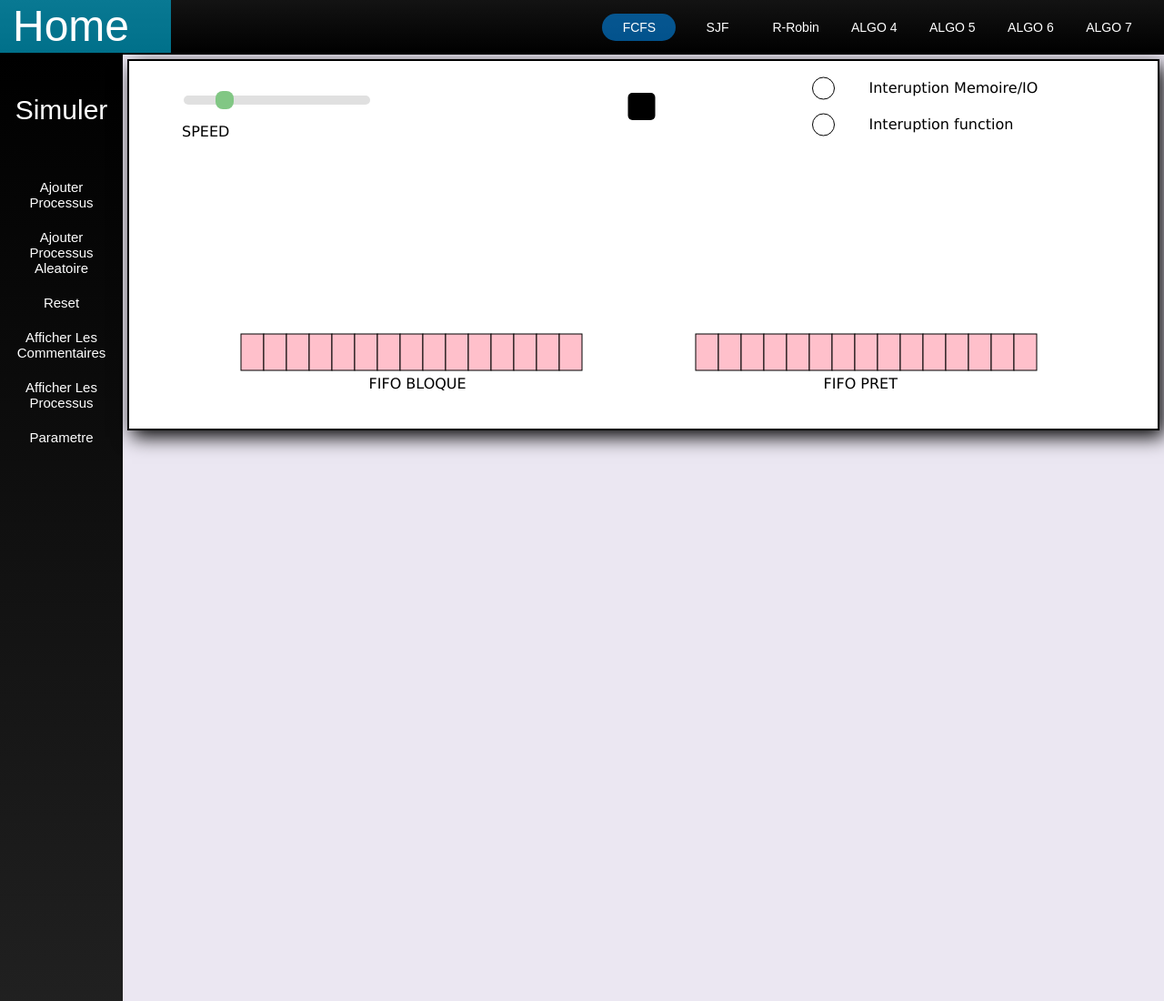
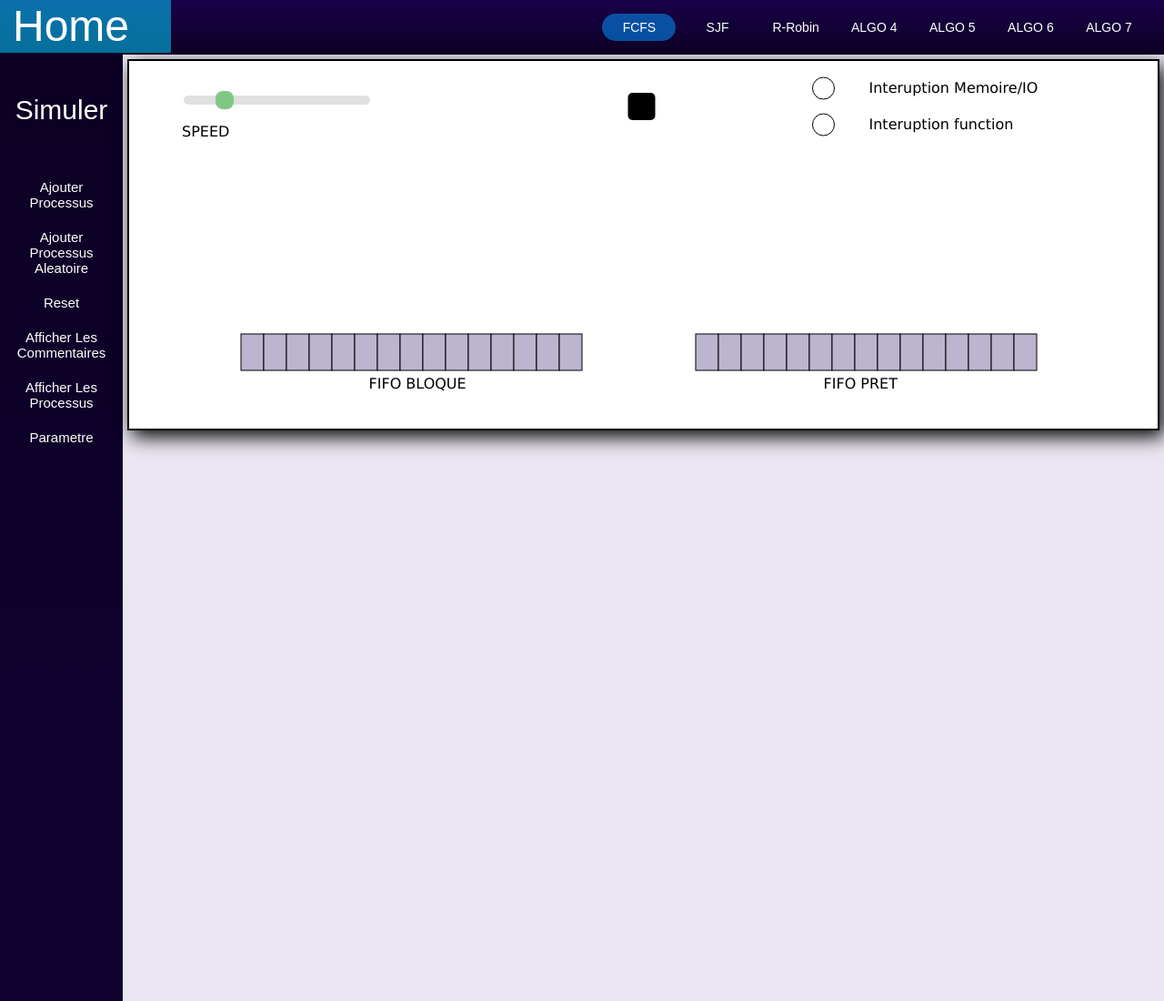
Before and after one commit to Aymen311/PROCESS, a plain HTML site: page algos/algo1/algo1.html in a window 1280 px wide. Shown: the top 1100 px of the page at 91% size. Drawn offline with Linux system fonts and the light colour scheme.

Commit message:
Adapte the home page theme (colors) on the algo pages : css1-3 and js1-3 ( js for the fifo )

```diff
--- a/algos/algo1/css/style.css
+++ b/algos/algo1/css/style.css
@@ -1,7 +1,22 @@
 body{
-    font-family: verdana;
+    scroll-behavior:smooth;
+    font-family: verdana, sans-serif ;;
 }
 
+.logo
+{
+    color: #fff;
+    font-weight: 700;
+    text-decoration: none;
+    font-size: 2em;
+    text-transform: uppercase;
+    letter-spacing:2px;
+}
+
+#logo_suffix
+{
+   font-weight: 5;
+}
 
 .side_navbar{
   padding: 5px;
@@ -12,7 +27,7 @@ body{
   left: 0;
   top: 60px;
   color: white;
-  background-image: linear-gradient(black 0%, #282828 80%);
+  background-image: linear-gradient(#0c0123 0%, #10012f 50%);
 }
 
 
@@ -222,7 +237,7 @@ body{
 
 .top_navbar {
   height: 60px;
-  background-image: linear-gradient(#131313, #000);
+  background-image: linear-gradient(#19014a, #0c0123);
   position: absolute;
   top: 0px;
   left: 0px;
--- a/algos/algo1/js/main.js
+++ b/algos/algo1/js/main.js
@@ -186,7 +186,7 @@ class Fifo {
             .attr("rx", 5).attr("ry", 5)
             .attr("width", FIFO_WIDTH).attr("height", FIFO_HEIGHT)
             .attr("position", "fixed")
-            .attr("fill", "pink")*/
+            .attr("fill", "#bdb4d0")*/
 
         for ( let i = 0; i < FIFO_CAPACITY; i++){
             svg.append("rect")
@@ -196,7 +196,7 @@ class Fifo {
                 .attr("width", 2)
                 .attr("width", PROCS_SPACE).attr("height", FIFO_HEIGHT)
                 .attr("position", "fixed")
-                .attr("fill", "pink")
+                .attr("fill", "#bdb4d0")
                 //.attr("rx", 5).attr("ry", 5)
         }
 
--- a/algos/algo2/css/style.css
+++ b/algos/algo2/css/style.css
@@ -1,7 +1,22 @@
 body{
-    font-family: verdana;
+    scroll-behavior:smooth;
+    font-family: verdana, sans-serif ;;
 }
 
+.logo
+{
+    color: #fff;
+    font-weight: 700;
+    text-decoration: none;
+    font-size: 2em;
+    text-transform: uppercase;
+    letter-spacing:2px;
+}
+
+#logo_suffix
+{
+   font-weight: 5;
+}
 
 .side_navbar{
   padding: 5px;
@@ -12,7 +27,7 @@ body{
   left: 0;
   top: 60px;
   color: white;
-  background-image: linear-gradient(black 0%, #282828 80%);
+  background-image: linear-gradient(#0c0123 0%, #10012f 50%);
 }
 
 
@@ -222,7 +237,7 @@ body{
 
 .top_navbar {
   height: 60px;
-  background-image: linear-gradient(#131313, #000);
+  background-image: linear-gradient(#19014a, #0c0123);
   position: absolute;
   top: 0px;
   left: 0px;
--- a/algos/algo2/js/main.js
+++ b/algos/algo2/js/main.js
@@ -186,7 +186,7 @@ class Fifo {
             .attr("rx", 5).attr("ry", 5)
             .attr("width", FIFO_WIDTH).attr("height", FIFO_HEIGHT)
             .attr("position", "fixed")
-            .attr("fill", "pink")*/
+            .attr("fill", "#bdb4d0")*/
 
         for ( let i = 0; i < FIFO_CAPACITY; i++){
             svg.append("rect")
@@ -196,7 +196,7 @@ class Fifo {
                 .attr("width", 2)
                 .attr("width", PROCS_SPACE).attr("height", FIFO_HEIGHT)
                 .attr("position", "fixed")
-                .attr("fill", "pink")
+                .attr("fill", "#bdb4d0")
                 //.attr("rx", 5).attr("ry", 5)
         }
 
@@ -257,7 +257,6 @@ class Fifo {
         } //SHIFT
     }
 }
-
 class Process {
     constructor(id, exe_time,ints,pere,deg, color="-1") {
         this.id = id
--- a/algos/algo3/css/style.css
+++ b/algos/algo3/css/style.css
@@ -1,7 +1,22 @@
 body{
-    font-family: verdana;
+    scroll-behavior:smooth;
+    font-family: verdana, sans-serif ;;
 }
 
+.logo
+{
+    color: #fff;
+    font-weight: 700;
+    text-decoration: none;
+    font-size: 2em;
+    text-transform: uppercase;
+    letter-spacing:2px;
+}
+
+#logo_suffix
+{
+   font-weight: 5;
+}
 
 .side_navbar{
   padding: 5px;
@@ -12,7 +27,7 @@ body{
   left: 0;
   top: 60px;
   color: white;
-  background-image: linear-gradient(black 0%, #282828 80%);
+  background-image: linear-gradient(#0c0123 0%, #10012f 50%);
 }
 
 
@@ -222,7 +237,7 @@ body{
 
 .top_navbar {
   height: 60px;
-  background-image: linear-gradient(#131313, #000);
+  background-image: linear-gradient(#19014a, #0c0123);
   position: absolute;
   top: 0px;
   left: 0px;
--- a/algos/algo3/js/main.js
+++ b/algos/algo3/js/main.js
@@ -186,7 +186,7 @@ class Fifo {
             .attr("rx", 5).attr("ry", 5)
             .attr("width", FIFO_WIDTH).attr("height", FIFO_HEIGHT)
             .attr("position", "fixed")
-            .attr("fill", "pink")*/
+            .attr("fill", "#bdb4d0")*/
 
         for ( let i = 0; i < FIFO_CAPACITY; i++){
             svg.append("rect")
@@ -196,7 +196,7 @@ class Fifo {
                 .attr("width", 2)
                 .attr("width", PROCS_SPACE).attr("height", FIFO_HEIGHT)
                 .attr("position", "fixed")
-                .attr("fill", "pink")
+                .attr("fill", "#bdb4d0")
                 //.attr("rx", 5).attr("ry", 5)
         }
 
```
Also changed, not shown: index.html (+3 -3 lines).
